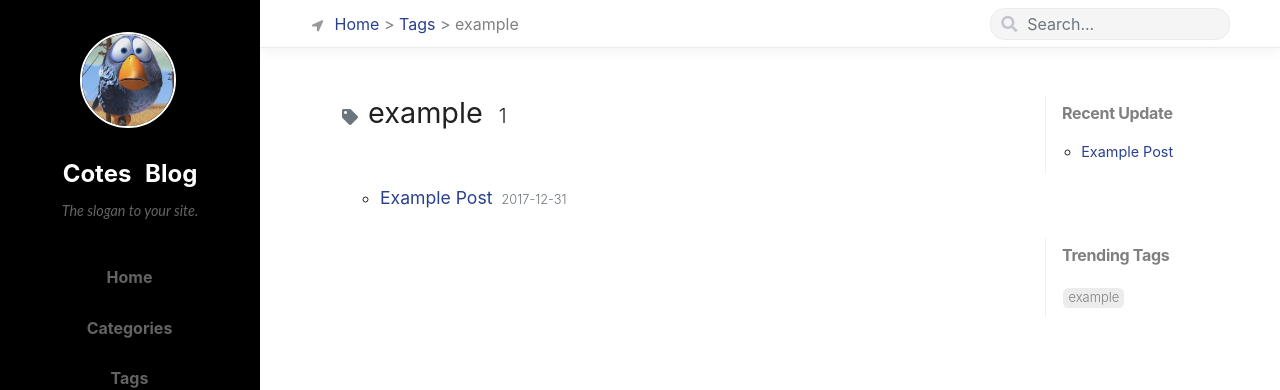
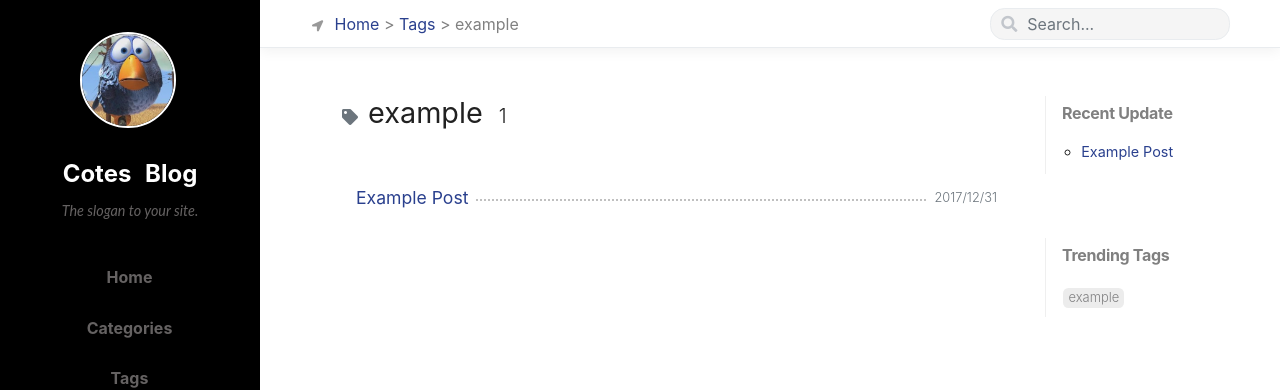
Before and after one commit to tracygu/tracygu.github.io, a Jekyll site: the page built from tags/example.html, in a window 1280 px wide. Shown: the top 390 px of the page. Built offline with Jekyll 4.4.1, drawn with Linux system fonts in a browser that asks for light colours; nearby versions of some CDN libraries; comment, search, counter and statistics services are not loaded.

Commit message:
Feature: Redesign pages for Category and Tag.

```diff
--- a/_layouts/tag.html
+++ b/_layouts/tag.html
@@ -2,17 +2,18 @@
 layout: page
 ---
 
-<div id="tag-page">
+<div id="page-tag">
   <h1>
     <i class="fa fa-tag fa-fw text-muted"></i>
     {{ page.title }}
     <span class="lead pl-2">{{ site.tags[page.tag] | size }}</span>
   </h1>
-  <ul class="post-content">
+  <ul class="post-content pl-0">
     {% for post in site.tags[page.tag] %}
-    <li type="circle">
-      <a href="{{ post.url | absolute_url }}">{{ post.title }}</a>&nbsp;
-      <span class="text-muted small font-weight-light">{{ post.date | date: "%Y-%m-%d" }}</span>
+    <li class="d-flex justify-content-between pl-md-3 pr-md-3">
+      <a href="{{ post.url | absolute_url }}">{{ post.title }}</a>
+      <span class="dash"></span>
+      <span class="text-muted small font-weight-light">{{ post.date | date: "%Y/%m/%d" }}</span>
     </li>
     {% endfor %}
 </ul>
--- a/assets/css/src/main.scss
+++ b/assets/css/src/main.scss
@@ -938,24 +938,36 @@ a.post-tag:hover {
 
 /*--- Page Category and Tag ---*/
 
-#category-page ul>li,
-#tag-page ul>li {
-  line-height: 1.2rem;
+#page-category ul>li,
+#page-tag ul>li {
+  line-height: 1.3rem;
   padding: .6rem 0;
 }
 
-#tag-page ul>li>a,
-#category-page ul>li>a, {
+#page-tag ul>li>a,
+#page-category ul>li>a, {
   font-size: 1.1rem;
 }
 
-#tag-page h1>i {
+#page-tag h1>i {
   font-size: 1rem;
 }
 
-#category-page h1>i {
+#page-category h1>i {
   font-size: 1.4rem;
 }
+
+#page-category a:hover,
+#page-tag a:hover {
+  margin-bottom: -1px;  // Avoid jumping
+}
+
+.dash {
+  flex: 1;
+  margin: 0 .5rem .5rem .5rem;
+  border-bottom: 2px dotted silver;
+}
+
 
 /* --- Effects classes ---*/
 
@@ -1044,11 +1056,6 @@ html, body {
     padding-top: 0;
   }
 
-  #category-page>h1>i,
-  #tag-page>h1>i {
-    margin-left: 1rem;
-  }
-
   #archives {
     margin-top: -1rem;
   }
@@ -1058,6 +1065,14 @@ html, body {
   }
 
   #archives li>div {
+    white-space: nowrap;
+    overflow: hidden;
+    text-overflow: ellipsis;
+  }
+
+  #page-tag ul>li>a,
+  #page-category ul>li>a {
+    font-size: 1rem;
     white-space: nowrap;
     overflow: hidden;
     text-overflow: ellipsis;
```
Also changed, not shown: _layouts/category.html (+6 -5 lines).
